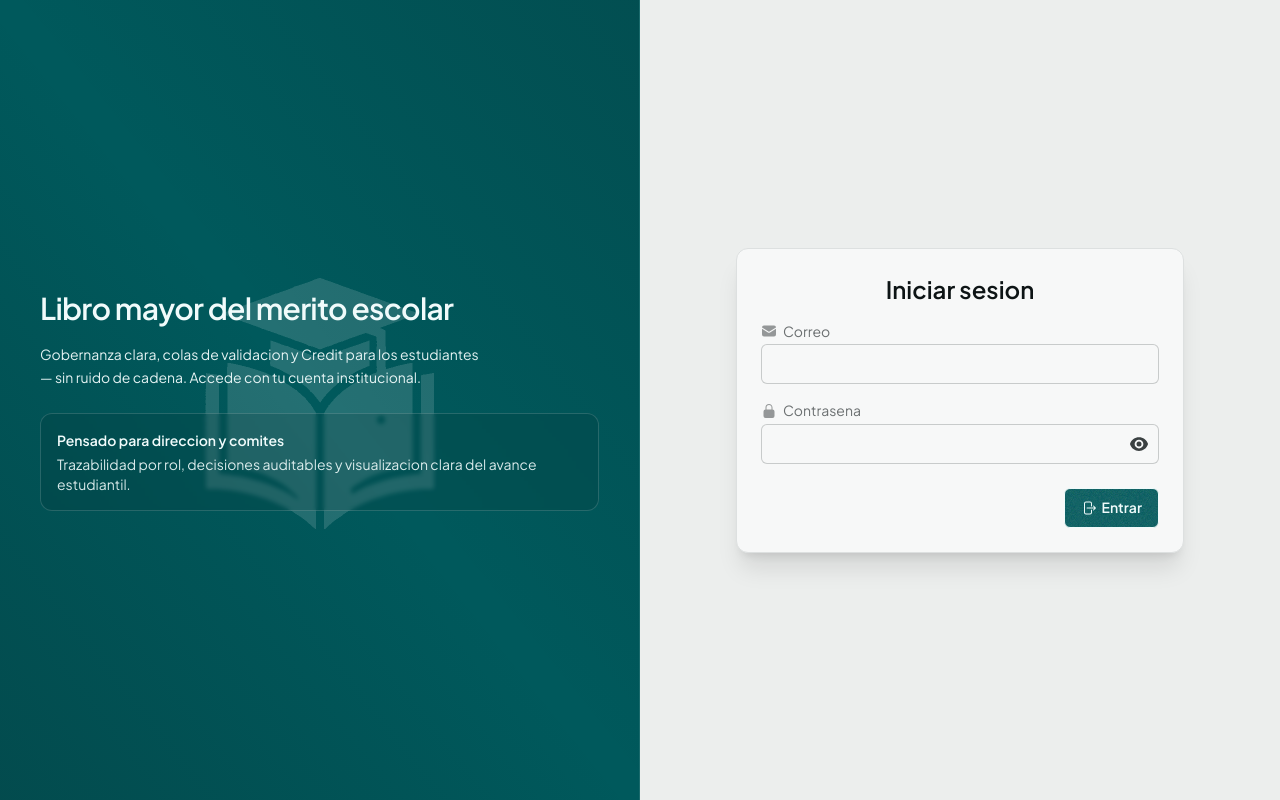
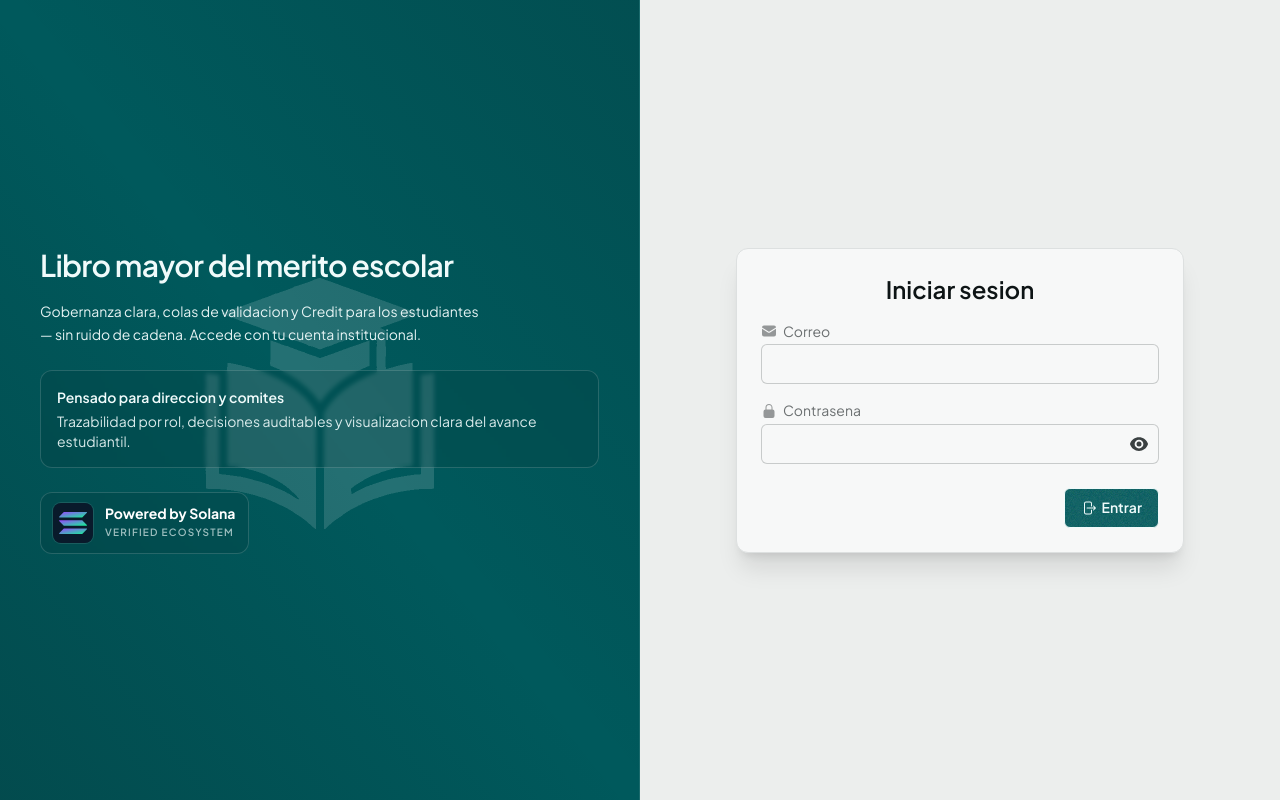
Before and after one commit to angeldavid218/scholarfi, a React (Vite) app: page /login in a window 1280 px wide. Built offline with nearby package versions, Linux system fonts and the light colour scheme; no server answers.

Commit message:
feat: solana badge

```diff
--- a/src/components/BrandLogos.tsx
+++ b/src/components/BrandLogos.tsx
@@ -1,5 +1,41 @@
+import { useId } from 'react'
+
 type MarkProps = {
   className?: string
+}
+
+/** Solana logomark (gradient bars). */
+export function SolanaMark({ className = 'h-6 w-6' }: MarkProps) {
+  const rawId = useId().replace(/[^a-zA-Z0-9_-]/g, '')
+  const gradId = `solana-grad-${rawId}`
+
+  return (
+    <svg
+      className={className}
+      viewBox="0 0 397.7 311.7"
+      xmlns="http://www.w3.org/2000/svg"
+      aria-hidden
+    >
+      <defs>
+        <linearGradient id={gradId} x1="0" y1="0" x2="1" y2="1">
+          <stop offset="0%" stopColor="#9945FF" />
+          <stop offset="100%" stopColor="#14F195" />
+        </linearGradient>
+      </defs>
+      <path
+        fill={`url(#${gradId})`}
+        d="M64.9 237.9c2.4-2.4 5.7-3.8 9.2-3.8h317.4c5.8 0 8.7 7 4.6 11.1l-62.7 62.7c-2.4 2.4-5.7 3.8-9.2 3.8H6.7c-5.8 0-8.7-7-4.6-11.1l62.8-62.7z"
+      />
+      <path
+        fill={`url(#${gradId})`}
+        d="M64.9 3.8C67.3 1.4 70.6 0 74.1 0h317.4c5.8 0 8.7 7 4.6 11.1l-62.7 62.7c-2.4 2.4-5.7 3.8-9.2 3.8H6.7c-5.8 0-8.7-7-4.6-11.1L64.9 3.8z"
+      />
+      <path
+        fill={`url(#${gradId})`}
+        d="M333.2 120.1c-2.4-2.4-5.7-3.8-9.2-3.8H6.7c-5.8 0-8.7 7-4.6 11.1l62.7 62.7c2.4 2.4 5.7 3.8 9.2 3.8h317.4c5.8 0 8.7-7 4.6-11.1l-62.8-62.7z"
+      />
+    </svg>
+  )
 }
 
 /** Primary ScholarFi wordmark from `public/scholarfi-logo-1.png`. */
--- a/src/pages/LoginPage.tsx
+++ b/src/pages/LoginPage.tsx
@@ -8,7 +8,7 @@ import {
 } from 'react-icons/hi2'
 import { Navigate, useLocation } from 'react-router-dom'
 import { useAuth } from '../auth/AuthContext'
-import { ScholarFiWordmark } from '../components/BrandLogos'
+import { ScholarFiWordmark, SolanaMark } from '../components/BrandLogos'
 
 export function LoginPage() {
   const { login, token, profile, bootstrapping, loginError } = useAuth()
@@ -76,6 +76,22 @@ export function LoginPage() {
               <p className="mt-1 text-sm text-primary-content/90">
                 Trazabilidad por rol, decisiones auditables y visualizacion clara del avance estudiantil.
               </p>
+            </div>
+
+            <div
+              className="mt-6 inline-flex max-w-full items-center gap-3 rounded-xl border border-white/15 bg-base-content/10 px-3 py-2.5 backdrop-blur-[2px]"
+              role="img"
+              aria-label="Powered by Solana. Verified ecosystem."
+            >
+              <div className="flex h-10 w-10 shrink-0 items-center justify-center rounded-lg bg-[#0a1628]/90 ring-1 ring-white/10">
+                <SolanaMark className="h-7 w-7" />
+              </div>
+              <div className="min-w-0 flex flex-col gap-0.5">
+                <span className="text-sm font-bold leading-tight text-white">Powered by Solana</span>
+                <span className="text-[10px] font-semibold uppercase tracking-[0.12em] text-primary-content/65">
+                  VERIFIED ECOSYSTEM
+                </span>
+              </div>
             </div>
           </div>
         </div>
```
Also changed, not shown: 1 other file (tests, documents, lock files or other folders).
